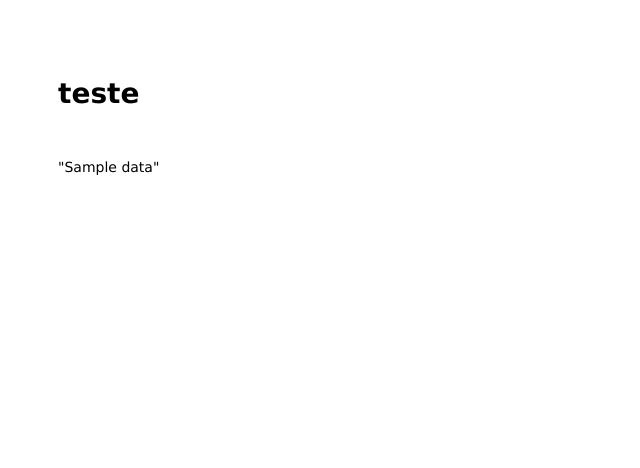
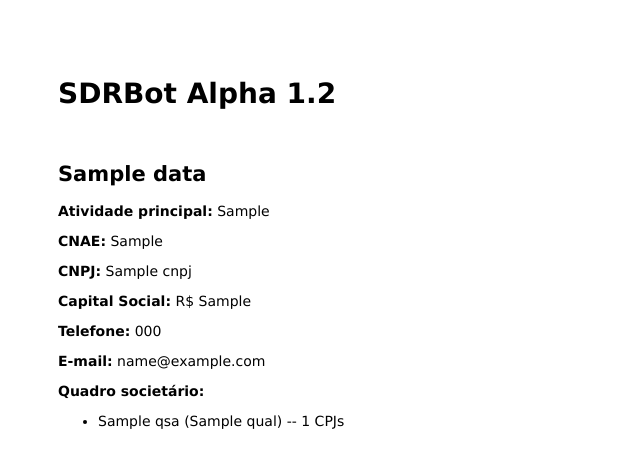
Before and after one commit to GuilhermeMLS/sdrbot, a Node server app: template views/index.ejs in a window 1280 px wide. Shown: the top 468 px of the page, without its empty margins (0-640 px from the left). Run offline with Node 20, Linux system fonts and the light colour scheme; the template is opened without the code that fills it: most values are stand-ins (such as "Sample title", 1, 10 or a date in 2020).

Commit message:
coloca o script rodando na web

```diff
--- a/package.json
+++ b/package.json
@@ -15,6 +15,7 @@
     "http-errors": "~1.6.2",
     "json2xls": "^0.1.2",
     "morgan": "~1.9.0",
+    "nodemon": "^1.18.9",
     "puppeteer": "^1.11.0",
     "scrape-it": "^5.1.1"
   }
--- a/views/index.ejs
+++ b/views/index.ejs
@@ -4,13 +4,25 @@
   <meta charset="UTF-8">
   <meta name="viewport" content="width=device-width, initial-scale=1.0">
   <meta http-equiv="X-UA-Compatible" content="ie=edge">
-  <title>teste</title>
+  <title>SDRBot Alpha 1.2</title>
   <link rel="stylesheet" href="stylesheets/style.css">
 </head>
 <body>
-  <h1>teste </h1>
+  <h1>SDRBot Alpha 1.2</h1>
   <p></p>
   <br>
-  <p><%= JSON.stringify(data.nome) %></p>
+  <h2><%= data.name %></h2>
+  <p><b>Atividade principal:</b> <%= data.main_activity %></p>
+  <p><b>CNAE:</b> <%= data.code_activity %></p>
+  <p><b>CNPJ:</b> <%= data.cnpj %></p>
+  <p><b>Capital Social:</b> R$ <%= data.social_capital %></p>
+  <p><b>Telefone:</b> <%= data.phone %></p>
+  <p><b>E-mail:</b> <%= data.email %></p>
+  <p><b>Quadro societário:</b></p>
+  <ul>
+  <% for(var i=0; i<data.qsa.length; i++) {%>
+    <li><%= data.qsa[i].nome %> (<%= data.qsa[i].qual%>) -- <%= data.qsa[i].count_cnpj %> CPJs</li>
+  <% } %>
+  </ul>
 </body>
 </html>
```
Also changed, not shown: routes/index.js (+8 -29 lines).
